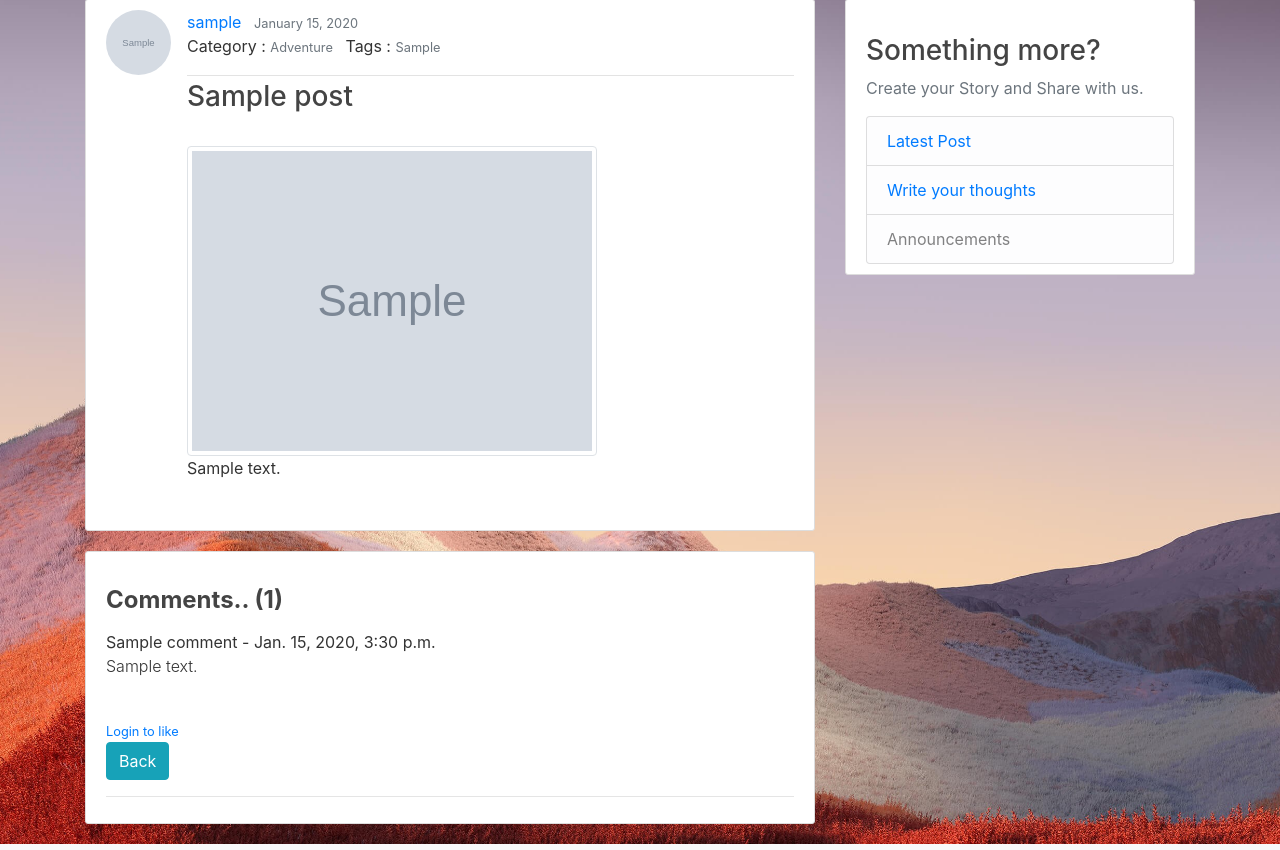
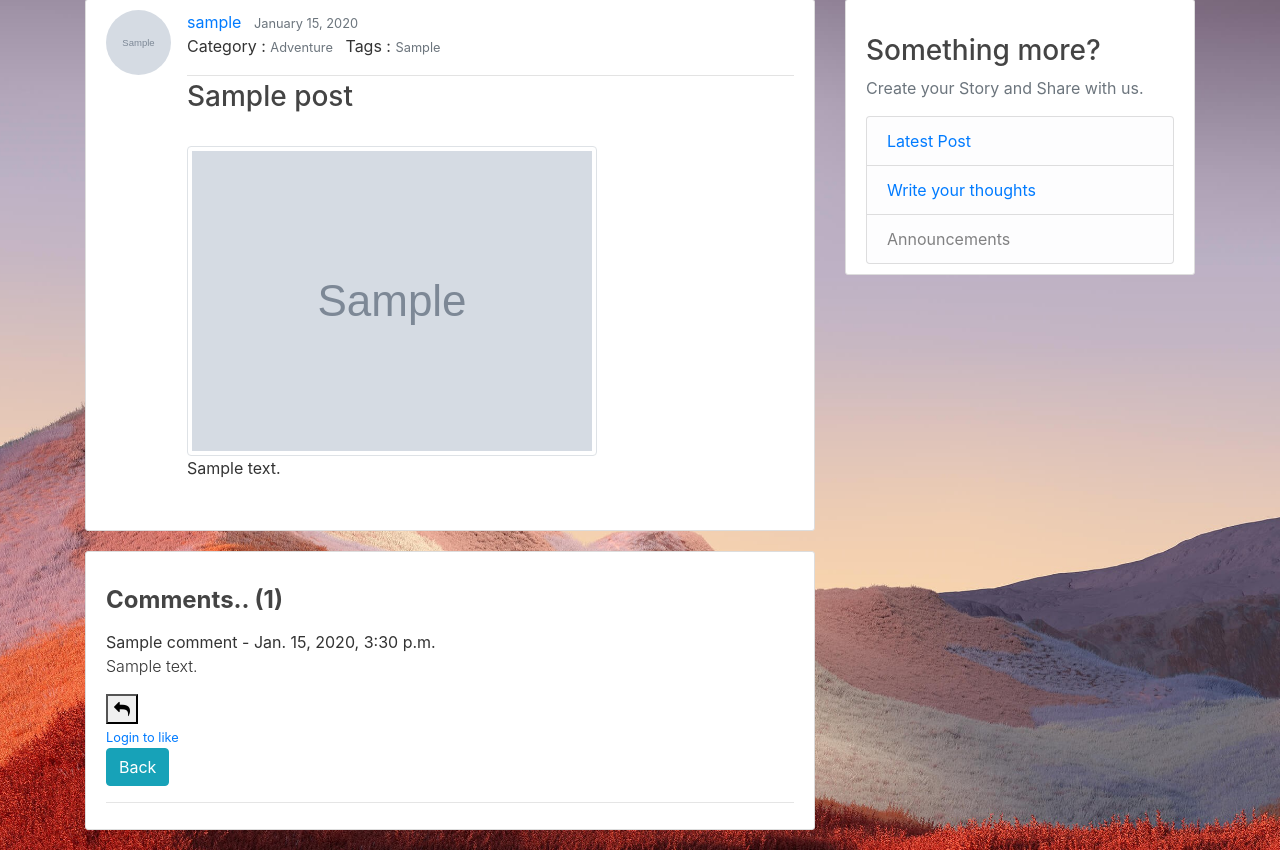
Before and after one commit to Chandlerrrr/Blogverge, a Django app: page /post/1 in a window 1280 px wide; the page is wider, and only the part inside the window is pictured. Shown: the part 103-953 px from the top of that part. Run offline with Django 3.2, Linux system fonts and the light colour scheme; tables that the repository leaves empty hold one stand-in row (values such as "Sample post"); grey boxes marked "Sample" are stand-in pictures; some libraries are stand-ins or nearby versions.

Commit message:
adding reply comment t13

```diff
--- a/Blog/templates/blog/post_detail.html
+++ b/Blog/templates/blog/post_detail.html
@@ -41,9 +41,7 @@
                     <p class="font-weight-light">
                         {{ comment.Text }}
                     </p>
-                    {% for reply in comment.replies.all %}
-                            <button class="btn btn-sm btn-primary" type="button" data-toggle="collapse" data-target="#replyBox{{ comment.id }}" aria-expanded="false" aria-controls="replyBox{{ comment.id }}">
-                                Reply
+                            <button type="button" data-toggle="collapse" data-target="#replyBox{{ comment.id }}" aria-expanded="false" aria-controls="replyBox{{ comment.id }}"><i class="fa fa-reply" aria-hidden="true"></i>
                             </button>
 
                         <div class="collapse" id="replyBox{{ comment.id }}">
@@ -51,7 +49,7 @@
                                 Anim pariatur cliche reprehenderit, enim eiusmod high life accusamus terry richardson ad squid. Nihil anim keffiyeh helvetica, craft beer labore wes anderson cred nesciunt sapiente ea proident.
                             </div>
                         </div>
-                    {% endfor %}
+
                 {% endfor %}
             {% endif %}
 
```
